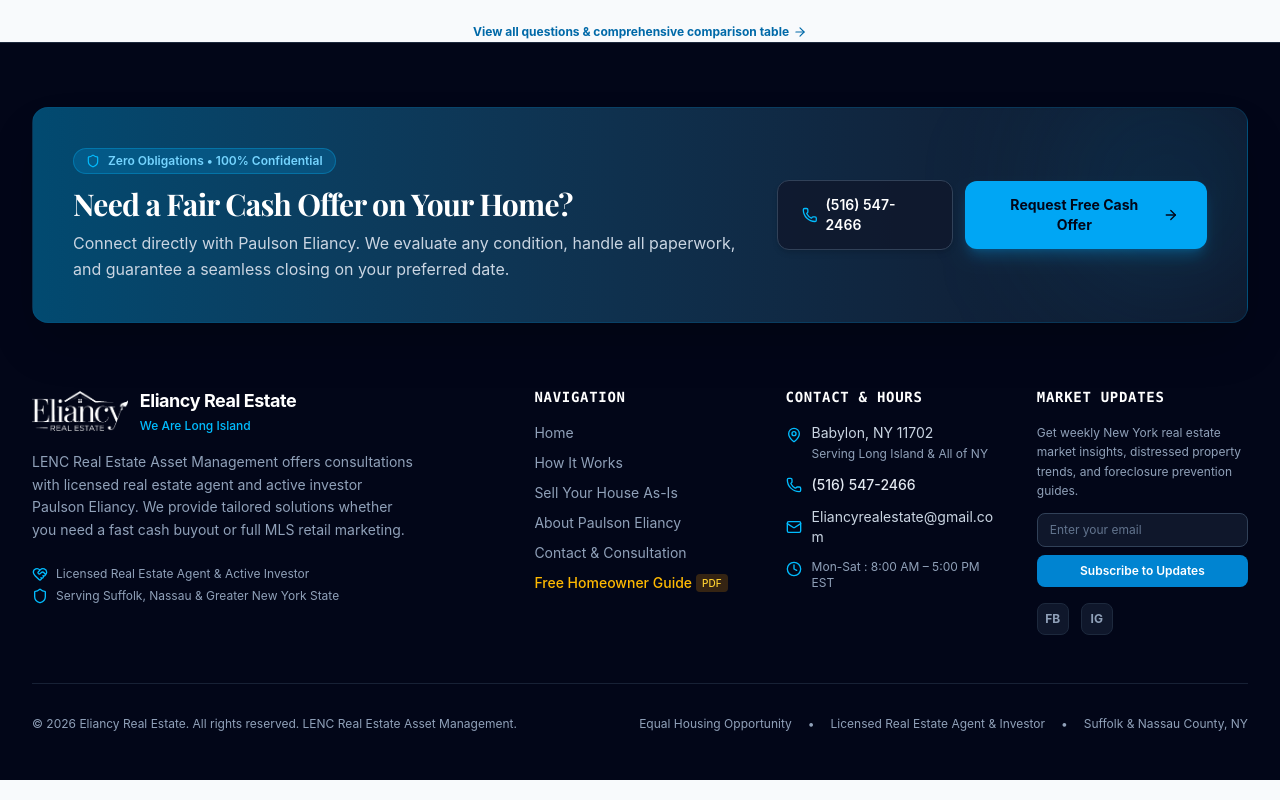
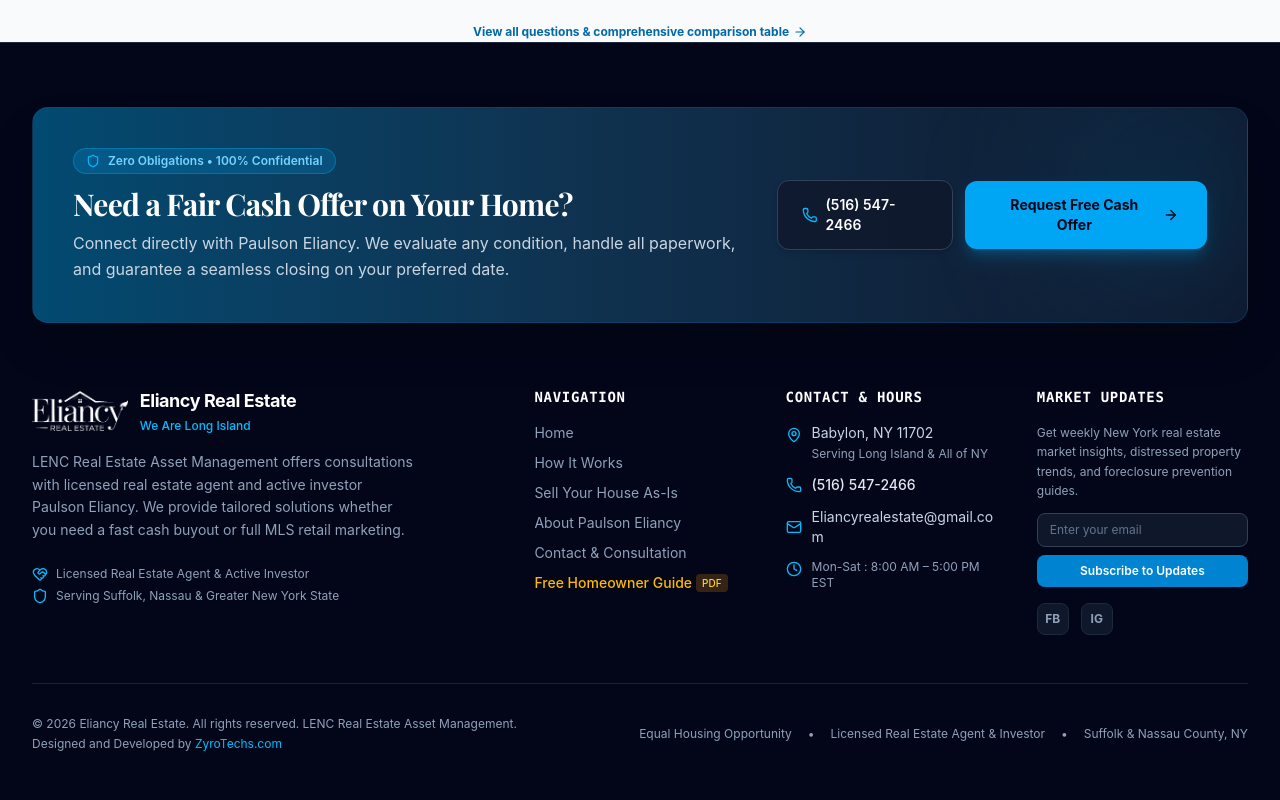
Before and after one commit to Simbusam/Eliancy-real-estate, a React (Vite) app: page / in a window 1280 px wide. Shown: the part 7218-8018 px from the top of the page. Built offline with nearby package versions, Linux system fonts and the light colour scheme; a web font is replaced by a local one.

Commit message:
Add ZyroTechs credit to footer

```diff
--- a/src/components/Footer.tsx
+++ b/src/components/Footer.tsx
@@ -286,9 +286,12 @@
         </div>
 
         {/* Bottom Disclaimers and Copyright */}
-        <div className="pt-8 text-xs text-slate-400 flex flex-col md:flex-row items-center justify-between gap-4">
-          <p>© {new Date().getFullYear()} Eliancy Real Estate. All rights reserved. LENC Real Estate Asset Management.</p>
-          <div className="flex flex-wrap items-center justify-center gap-4 text-slate-400">
+        <div className="pt-8 flex flex-col items-center justify-between gap-4 md:flex-row">
+          <div className="flex flex-col gap-1 text-xs text-slate-400 text-center md:text-left">
+            <p>© {new Date().getFullYear()} Eliancy Real Estate. All rights reserved. LENC Real Estate Asset Management.</p>
+            <p>Designed and Developed by <a href="https://zyrotechs.com" target="_blank" rel="noreferrer" className="text-sky-400 hover:text-sky-300 transition-colors">ZyroTechs.com</a></p>
+          </div>
+          <div className="flex flex-wrap items-center justify-center gap-4 text-xs text-slate-400">
             <span>Equal Housing Opportunity</span>
             <span>•</span>
             <span>Licensed Real Estate Agent & Investor</span>
```
